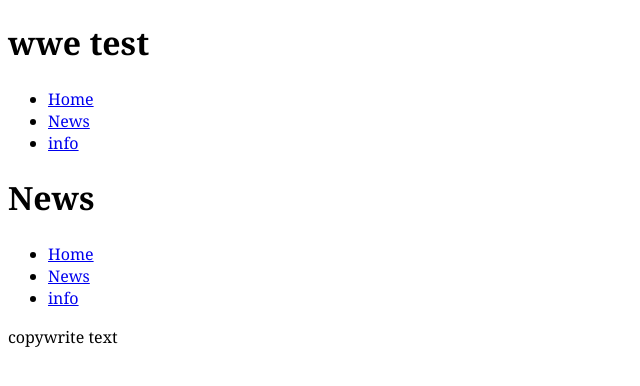
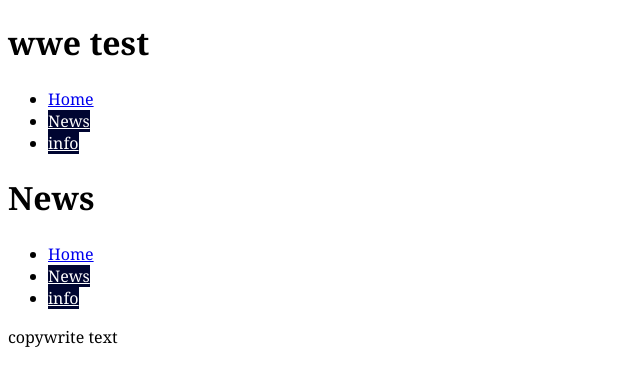
Before and after one commit to twhiddett/wwe-test, a Jekyll site: the page built from news.html, in a window 1280 px wide. Shown: the top 386 px of the page, without its empty margins (0-640 px from the left). Built offline with Jekyll 4.4.1, drawn with Linux system fonts in a browser that asks for light colours; Markdown is read by kramdown in place of the engine named in the settings.

Commit message:
Added jekyll if statement

```diff
--- a/_includes/nav.html
+++ b/_includes/nav.html
@@ -1,7 +1,7 @@
 <nav>
 	<ul>
-		<li><a href="{{site.baseurl}}/index.html">Home</a></li>
-		<li><a href="{{site.baseurl}}/news.html">News</a></li>
-		<li><a href="{{site.baseurl}}/news.html">info</a></li>
+		<li><a href="{{site.baseurl}}/" class="{% if page.url == '/index.html' %}current{% endif %}">Home</a></li>
+		<li><a href="{{site.baseurl}}/news.html" class="{% if page.url == '/news.html' %}current{% endif %}">News</a></li>
+		<li><a href="{{site.baseurl}}/news.html" class="{% if page.url == '/news.html' %}current{% endif %}">info</a></li>
 	</ul>
 </nav>
--- a/css/common.css
+++ b/css/common.css
@@ -4,3 +4,8 @@
 
 	font: normal 100%/1.4 Georgia, serif;
 }
+
+.current {
+	background-color: #000531;
+	color: #fff;
+}
```
